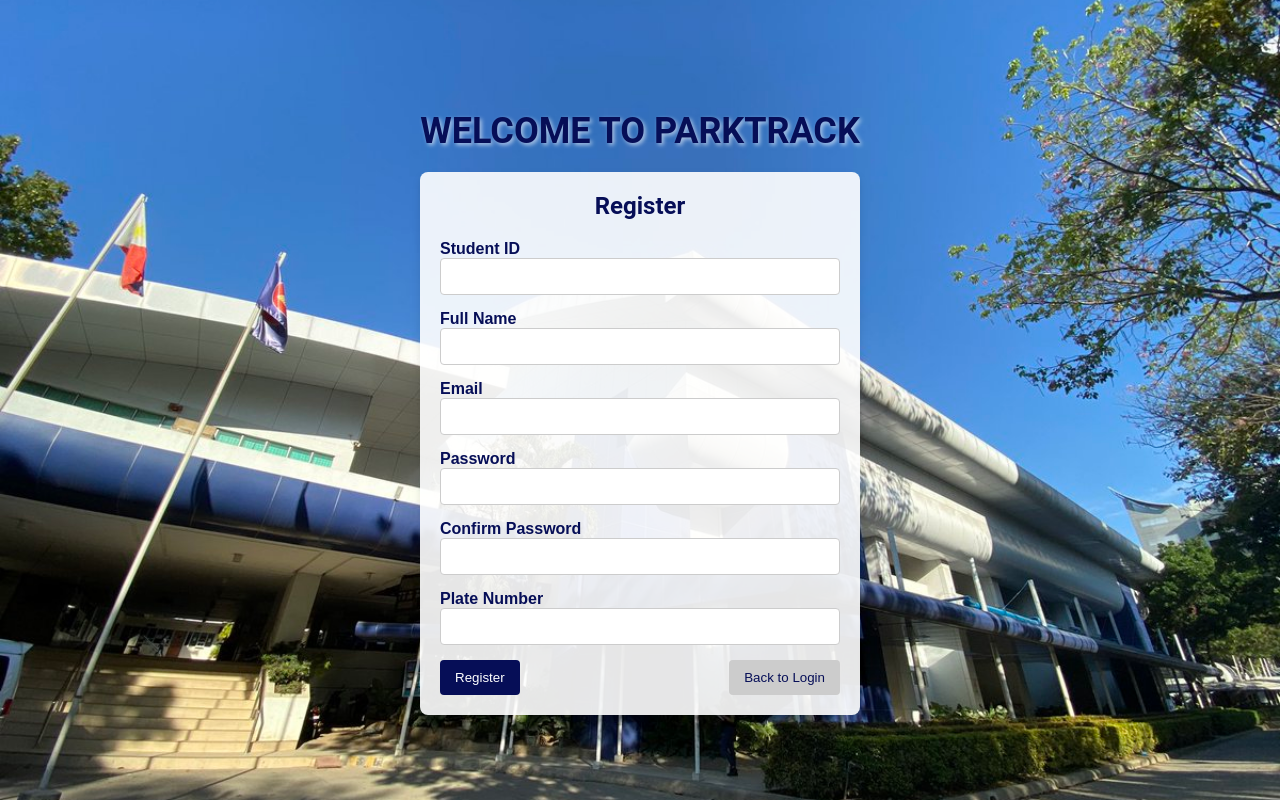
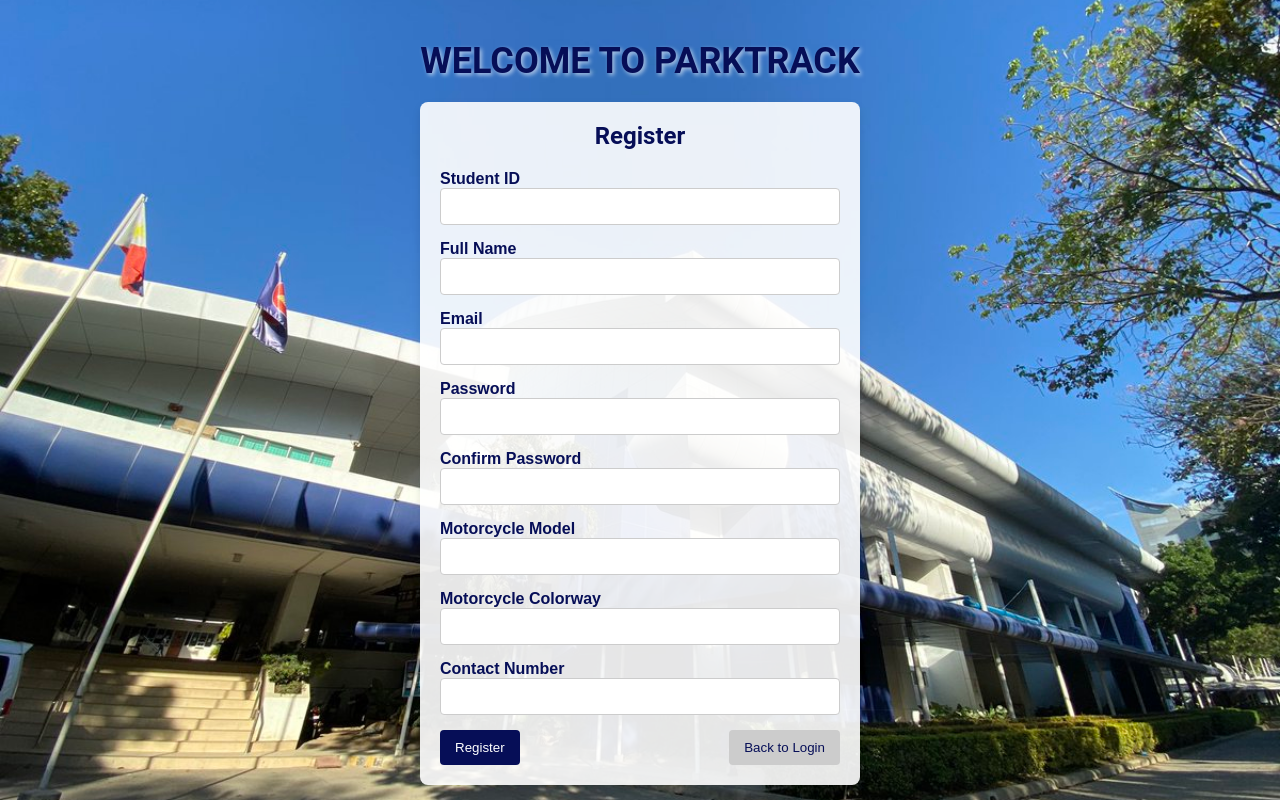
Before and after one commit to vincentestenzo113/ParktTrack, a React (Create React App) app: page /register in a window 1280 px wide. Built offline with nearby package versions, Linux system fonts and the light colour scheme.

Commit message:
changes to some features

```diff
--- a/src/App.css
+++ b/src/App.css
@@ -3322,3 +3322,21 @@ html {
   border-radius: 8px;
   box-shadow: 0 2px 10px rgba(0, 0, 0, 0.1);
 }
+
+.search-bar {
+  width: 100%;
+  max-width: 310px;
+  padding: 10px;
+  margin: 20px 0;
+  border: 1px solid #ccc;
+  border-radius: 4px;
+  font-size: 16px;
+  box-shadow: 0 2px 4px rgba(0, 0, 0, 0.1);
+  transition: border-color 0.3s ease;
+  margin-left: 20px;
+}
+
+.search-bar:focus {
+  border-color: #007bff;
+  outline: none;
+}
--- a/src/components/ParkingData.js
+++ b/src/components/ParkingData.js
@@ -17,7 +17,18 @@ const ParkingData = () => {
       try {
         const { data, error } = await supabase
           .from("parking")
-          .select("student_id, entry_time, exit_time, entry_date, exit_date");
+          .select(`
+            student_id,
+            entry_time,
+            exit_time,
+            entry_date,
+            exit_date,
+            profiles (
+              contact_number,
+              motorcycle_model,
+              motorcycle_colorway
+            )
+          `);
 
         if (error) {
           console.error("Error fetching parking data:", error);
@@ -133,6 +144,8 @@ const ParkingData = () => {
         <thead>
           <tr>
             <th>Student ID</th>
+            <th>Contact Number</th>
+            <th>Motorcycle Details</th>
             <th>Entry Time</th>
             <th>Exit Time</th>
             <th>Entry Date</th>
@@ -143,6 +156,12 @@ const ParkingData = () => {
           {currentItems.map((entry, index) => (
             <tr key={index}>
               <td>{entry.student_id}</td>
+              <td>{entry.profiles?.contact_number || "No contact number"}</td>
+              <td>
+                {entry.profiles?.motorcycle_model && entry.profiles?.motorcycle_colorway
+                  ? `${entry.profiles.motorcycle_model} - ${entry.profiles.motorcycle_colorway}`
+                  : "No motorcycle inputted"}
+              </td>
               <td>{formatTime(entry.entry_time, entry.entry_date)}</td>
               <td>{formatTime(entry.exit_time, entry.exit_date)}</td>
               <td>{formatDate(entry.entry_date)}</td>
--- a/src/components/Profile.js
+++ b/src/components/Profile.js
@@ -70,7 +70,7 @@ const Profile = () => {
 
         const { data, error } = await supabase
           .from("profiles")
-          .select("student_id, name, email, plate_number")
+          .select("student_id, name, email, motorcycle_model, motorcycle_colorway, contact_number")
           .eq("id", user.id)
           .single();
         if (error) {
@@ -217,7 +217,13 @@ const Profile = () => {
               <strong>Student ID:</strong> {userInfo.student_id}
             </p>
             <p>
-              <strong>Plate Number:</strong> {userInfo.plate_number}
+              <strong>Motorcycle Details:</strong>
+              {userInfo.motorcycle_model && userInfo.motorcycle_colorway
+                ? `${userInfo.motorcycle_model} - ${userInfo.motorcycle_colorway}`
+                : "No motorcycle inputted"}
+            </p>
+            <p>
+              <strong>Contact Number:</strong> {userInfo.contact_number || "No contact number"}
             </p>
           </div>
           <div className="profile-reportstatus">
--- a/src/components/Register.js
+++ b/src/components/Register.js
@@ -15,7 +15,9 @@ const Register = () => {
     email: '',
     password: '',
     confirmPassword: '',
-    plateNumber: '',  // New field for plate number
+    motorcycleModel: '',  // Changed from plateNumber to motorcycleModel
+    motorcycleColorway: '',  // New field for motorcycle colorway
+    contactNumber: '',  // New field for contact number
   };
 
   const validationSchema = Yup.object({
@@ -31,9 +33,15 @@ const Register = () => {
     confirmPassword: Yup.string()
       .oneOf([Yup.ref('password'), null], 'Passwords must match')
       .required('Confirm password is required'),
-    plateNumber: Yup.string()
-      .matches(/^[A-Za-z0-9]{1,15}$/, 'Plate number must be alphanumeric and up to 15 characters')
-      .required('Plate number is required'),  // Validation for plate number
+    motorcycleModel: Yup.string()
+      .matches(/^[A-Za-z0-9\s]{1,30}$/, 'Motorcycle model must be alphanumeric and up to 30 characters')
+      .required('Motorcycle model is required'),  // Validation for motorcycle model
+    motorcycleColorway: Yup.string()
+      .matches(/^[A-Za-z\s]{1,30}$/, 'Motorcycle colorway must be alphabetic and up to 30 characters')
+      .required('Motorcycle colorway is required'),  // Validation for motorcycle colorway
+    contactNumber: Yup.string()
+      .matches(/^[0-9]{10,11}$/, 'Contact number must be 10 or 11 digits')
+      .required('Contact number is required'),  // Updated validation for contact number
   });
 
   const onSubmit = async (values) => {
@@ -46,7 +54,9 @@ const Register = () => {
           data: {
             studentId: values.studentId,
             name: values.name,
-            plateNumber: values.plateNumber,  // Include plate number in the user metadata
+            motorcycleModel: values.motorcycleModel,  // Include motorcycle model in the user metadata
+            motorcycleColorway: values.motorcycleColorway,  // Include motorcycle colorway in the user metadata
+            contactNumber: values.contactNumber,  // Include contact number in the user metadata
           },
         },
       });
@@ -67,7 +77,9 @@ const Register = () => {
             name: values.name,             // user name from the registration form
             email: values.email,           // email from the registration form
             password: values.password,
-            plate_number: values.plateNumber, // Save plate number to the table
+            motorcycle_model: values.motorcycleModel,  // Save motorcycle model to the table
+            motorcycle_colorway: values.motorcycleColorway,  // Save motorcycle colorway to the table
+            contact_number: values.contactNumber,  // Save contact number to the table
           },
         ]);
 
@@ -128,9 +140,28 @@ const Register = () => {
               <ErrorMessage name="confirmPassword" component="div" className="register1-error-message" />
             </div>
             <div className="register1-form-group">
-              <label className="register1-form-label">Plate Number</label>
-              <Field name="plateNumber" className="register1-form-input" />
-              <ErrorMessage name="plateNumber" component="div" className="register1-error-message" />
+              <label className="register1-form-label">Motorcycle Model</label>
+              <Field name="motorcycleModel" className="register1-form-input" />
+              <ErrorMessage name="motorcycleModel" component="div" className="register1-error-message" />
+            </div>
+            <div className="register1-form-group">
+              <label className="register1-form-label">Motorcycle Colorway</label>
+              <Field name="motorcycleColorway" className="register1-form-input" />
+              <ErrorMessage name="motorcycleColorway" component="div" className="register1-error-message" />
+            </div>
+            <div className="register1-form-group">
+              <label className="register1-form-label">Contact Number</label>
+              <Field
+                name="contactNumber"
+                className="register1-form-input"
+                maxLength="11"  // Limit input to 11 characters
+                onKeyPress={(event) => {
+                  if (!/[0-9]/.test(event.key) && event.key !== 'Backspace') {
+                    event.preventDefault();
+                  }
+                }}
+              />
+              <ErrorMessage name="contactNumber" component="div" className="register1-error-message" />
             </div>
             <div className="register1-button-group">
               <button type="submit" className="register1-submit-button">Register</button>
--- a/src/components/Users.js
+++ b/src/components/Users.js
@@ -5,25 +5,36 @@ import { useNavigate } from 'react-router-dom';
 const Users = () => {
   const [users, setUsers] = useState([]);
   const [loading, setLoading] = useState(true);
+  const [searchTerm, setSearchTerm] = useState('');
   const navigate = useNavigate();
 
   useEffect(() => {
     const fetchUsers = async () => {
       const { data, error } = await supabase
         .from('profiles')
-        .select('student_id, created_at, plate_number');
+        .select('student_id, created_at, motorcycle_model, motorcycle_colorway, contact_number');
       if (error) {
         console.error('Error fetching users:', error.message);
       } else if (data) {
         const filteredUsers = data.filter(user => String(user.student_id) !== '123456789');
-        console.log('Filtered users:', filteredUsers);
-        setUsers(filteredUsers);  // Set the filtered data
+        setUsers(filteredUsers);
       }
       setLoading(false);
     };
     fetchUsers();
   }, []);
 
+  const handleSearch = (event) => {
+    setSearchTerm(event.target.value);
+  };
+
+  const filteredUsers = users.filter(user => {
+    const motorcycleDetails = `${user.motorcycle_model} - ${user.motorcycle_colorway}`;
+    return (
+      String(user.student_id).includes(searchTerm) ||
+      motorcycleDetails.toLowerCase().includes(searchTerm.toLowerCase())
+    );
+  });
 
   return (
     <div className="users1-container">
@@ -32,25 +43,39 @@ const Users = () => {
         Return
       </button>
 
+      <input
+        type="text"
+        placeholder="Search by Student ID or Motorcycle Details"
+        value={searchTerm}
+        onChange={handleSearch}
+        className="search-bar"
+      />
+
       {loading ? (
         <p>Loading users...</p>
-      ) : users.length > 0 ? (
+      ) : filteredUsers.length > 0 ? (
         <table className="user1-table">
           <thead>
             <tr>
               <th>#</th>
               <th>Student ID</th>
-              <th>Plate Number</th>
+              <th>Motorcycle Details</th>
+              <th>Contact Number</th>
               <th>Date Created</th>
             </tr>
           </thead>
           <tbody>
-  {users.map((user, index) => (
+            {filteredUsers.map((user, index) => (
               user.student_id !== '123456789' && (
                 <tr key={user.student_id}>
                   <td>{index + 1}</td>
                   <td>{user.student_id}</td>
-        <td>{user.plate_number}</td>
+                  <td>
+                    {user.motorcycle_model && user.motorcycle_colorway
+                      ? `${user.motorcycle_model} - ${user.motorcycle_colorway}`
+                      : "No motorcycle inputted"}
+                  </td>
+                  <td>{user.contact_number || "No contact number"}</td>
                   <td>{new Date(user.created_at).toLocaleDateString()}</td>
                 </tr>
               )
```
Lines whose indentation alone changed are shown as unchanged.
